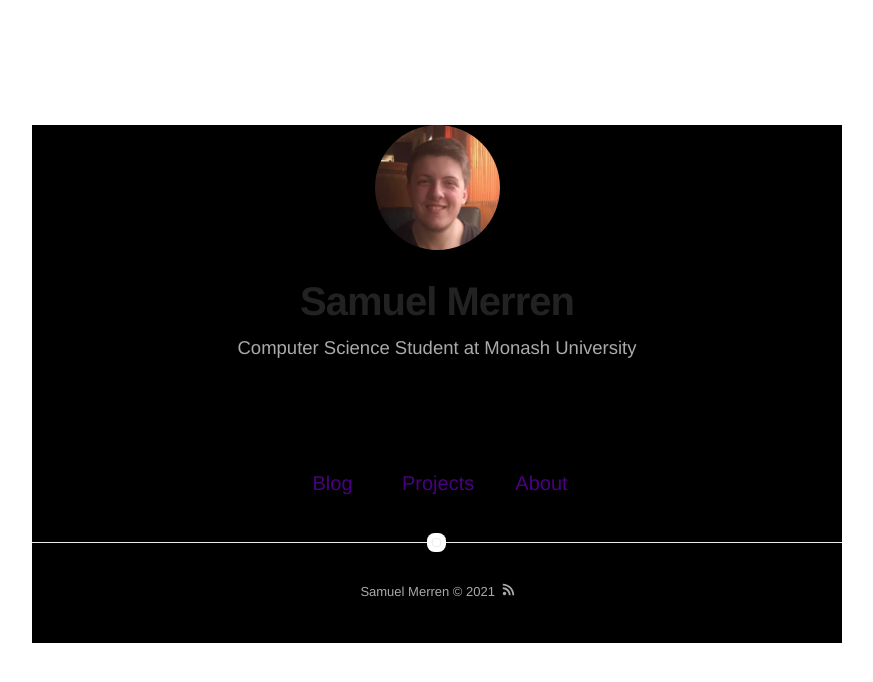
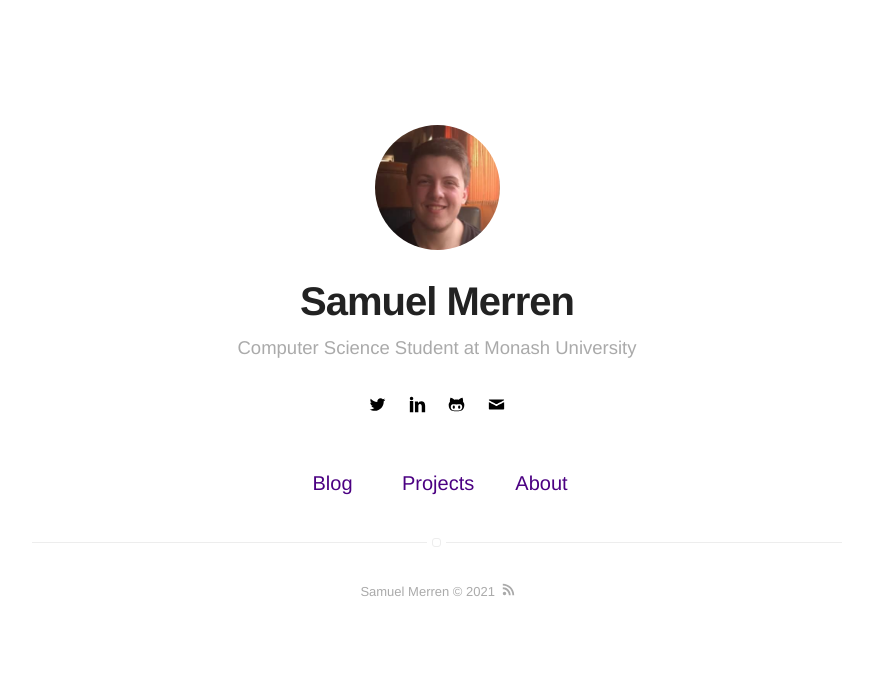
Before and after one commit to CasparovJR/CasparovJR.github.io, a Jekyll site: the page built from index.html, in a window 1280 px wide. Shown: the top 682 px of the page, without its empty margins (203-1076 px from the left). Built offline with Jekyll 4.4.1, drawn with Linux system fonts in a browser that asks for light colours.

Commit message:
trying something new for dark mode

```diff
--- a/_sass/base/general.sass
+++ b/_sass/base/general.sass
@@ -3,7 +3,7 @@ body, html
 
 body
 	font: 16px $fontSans
-	color: $alpha
+	color: #000
 
 h1, h2, h3, h4
 	font-family: $fontSans
--- a/_sass/pages/page.sass
+++ b/_sass/pages/page.sass
@@ -1,7 +1,5 @@
 .page
     margin-top: 125px
-    background: #000
-    text: #FFF
 
     > h1
         text-align: center
```
